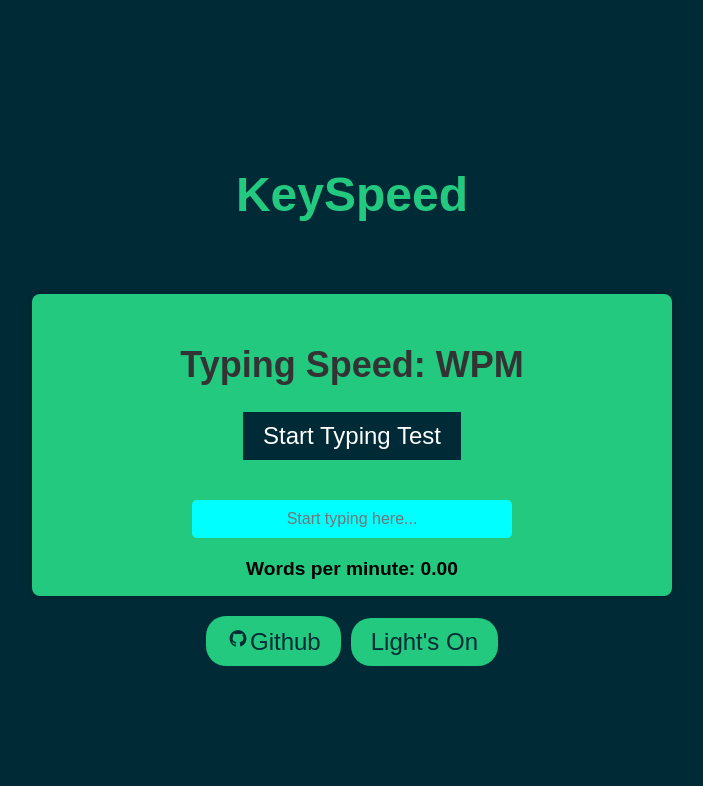
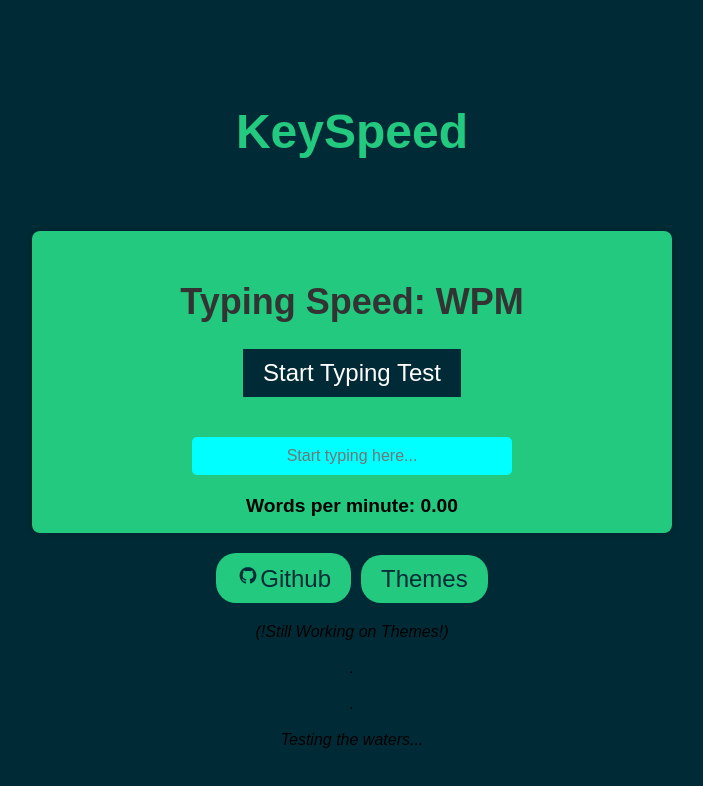
Before and after one commit to rustieepo0/KeySpeed, a React (Create React App) app: page / in a window 1280 px wide. Shown: the top 786 px of the page, without its empty margins (288-991 px from the left). Built offline with nearby package versions, Linux system fonts and the light colour scheme.

Commit message:
added icon and started work on themes.

```diff
--- a/src/App.js
+++ b/src/App.js
@@ -22,8 +22,16 @@ function App() {
           <a href="https://github.com/rustieepo0" target='_blank' rel='noopener noreferrer'>
             <button className='github-button'><DiGithubBadge></DiGithubBadge>Github</button>
           </a>
-          <button className='text-button'>Light's On</button>
-        </div>
+          <button className='text-button'>Themes</button>
+      </div>
+      <i>(!Still Working on Themes!)</i>
+      <br />
+      <i>.</i>
+      <br />
+      <i>.</i>
+      <br />
+      <i>Testing the waters...</i>
+
     </div>
   );
 }
```
Also changed, not shown: 2 other files (tests, documents, lock files or other folders).
